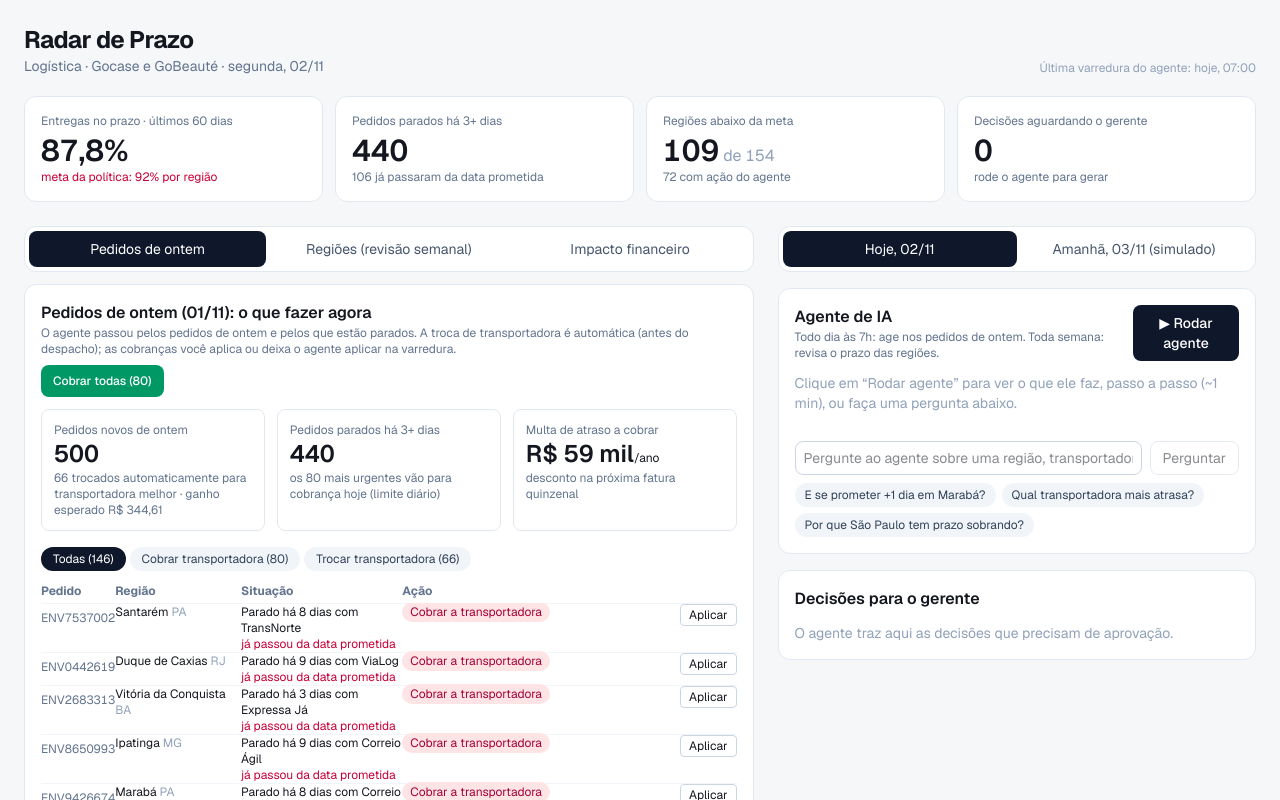
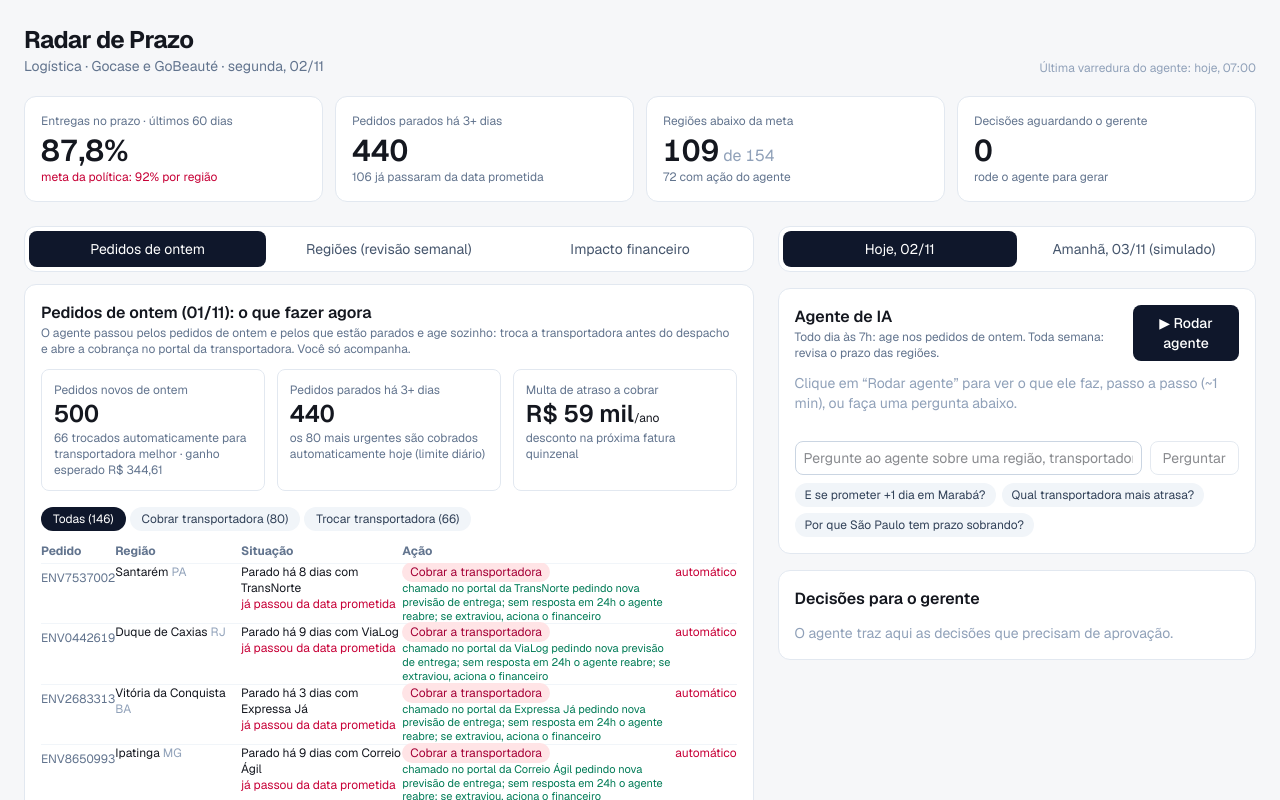
Before and after one commit to rianvilanova/gohacks-talent, a Next.js app: page / in a window 1280 px wide. Shown: the top 800 px of the page. Built offline with nearby package versions, Linux system fonts and the light colour scheme.

Commit message:
feat: cobrança das transportadoras automática na aba de pedidos
Co-Authored-By: Claude Opus 5.5 <noreply@anthropic.com>

```diff
--- a/src/app/painel.tsx
+++ b/src/app/painel.tsx
@@ -77,7 +77,6 @@ export default function Painel() {
   const [meta, setMeta] = useState(0.95);
   const [queda, setQueda] = useState(1);
   const [aba, setAba] = useState<Aba>("pedidos");
-  const [aplicados, setAplicados] = useState<Record<string, "voce" | "agente">>({});
   const [filtroPedido, setFiltroPedido] = useState<"todas" | "rotear" | "cobrar">("todas");
   const [soAcao, setSoAcao] = useState(true);
   const [aberto, setAberto] = useState<string | null>(null);
@@ -102,7 +101,7 @@ export default function Painel() {
   const [pergunta, setPergunta] = useState("");
   const fimRef = useRef<HTMLDivElement>(null);
 
-  function limpar() { setAplicados({}); setPropostas([]); setDecisoes({}); setChamados([]); setRoteados(null); setRodadas([]); setAcionamentos([]); setUso(""); }
+  function limpar() { setPropostas([]); setDecisoes({}); setChamados([]); setRoteados(null); setRodadas([]); setAcionamentos([]); setUso(""); }
   function irParaDiaSeguinte() { setOntem(propostas.filter((p) => decisoes[p.id] === "aprovada")); setDia(2); limpar(); }
   function voltarParaHoje() { setDia(1); setOntem([]); limpar(); }
 
@@ -178,12 +177,12 @@ export default function Painel() {
     const cobrar = torre.emRisco.slice(0, 80).map((e) => ({
       id: e.id, tipo: "cobrar" as const, p3: e.p3, uf: e.uf, cidade: cid(e.p3), situacao: `Parado há ${e.paradoDiasUteis} dias com ${e.t}`,
       acao: "Cobrar a transportadora", ganho: e.vencido ? "já passou da data prometida" : `vence em ${e.prometida.slice(8, 10)}/${e.prometida.slice(5, 7)}`, urgente: e.vencido,
+      conta: `chamado no portal da ${e.t} pedindo nova previsão de entrega; sem resposta em 24h o agente reabre; se extraviou, aciona o financeiro`,
     }));
     return [...cobrar, ...rota];
   }, [plano, roteados, previaRota, diaDoPedido, ONTEM, torre]);
-  const statusDe = (sg: Sugestao) => aplicados[sg.id] ?? ((sg.tipo === "cobrar" && comChamado.has(sg.id)) || (sg.tipo === "rotear" && roteados?.some((r) => r.id === sg.id)) ? "agente" : undefined);
+  const statusDe = (sg: Sugestao) => ((sg.tipo === "cobrar" && comChamado.has(sg.id)) || (sg.tipo === "rotear" && roteados?.some((r) => r.id === sg.id)) ? "agente" : undefined);
   const sugestoesVisiveis = sugestoes.filter((sg) => filtroPedido === "todas" || sg.tipo === filtroPedido);
-  const pendentes = sugestoesVisiveis.filter((sg) => sg.tipo === "cobrar" && !statusDe(sg));
   const ganhoRotasOntem = sugestoes.filter((sg) => sg.tipo === "rotear").length ? (roteados ?? previaRota.roteados).filter((r) => diaDoPedido.get(r.id) === ONTEM).reduce((a, r) => a + r.ganhoRs, 0) : 0;
 
   return (
@@ -273,12 +272,8 @@ export default function Painel() {
               <div className="flex flex-wrap items-start justify-between gap-2">
                 <div>
                   <h2 className="font-semibold">Pedidos de ontem ({ONTEM.split("-").reverse().slice(0, 2).join("/")}): o que fazer agora</h2>
-                  <p className="text-xs text-slate-500">O agente passou pelos pedidos de ontem e pelos que estão parados. A troca de transportadora é automática (antes do despacho); as cobranças você aplica ou deixa o agente aplicar na varredura.</p>
+                  <p className="text-xs text-slate-500">O agente passou pelos pedidos de ontem e pelos que estão parados e age sozinho: troca a transportadora antes do despacho e abre a cobrança no portal da transportadora. Você só acompanha.</p>
                 </div>
-                <button disabled={!pendentes.length} onClick={() => setAplicados((a) => ({ ...a, ...Object.fromEntries(pendentes.map((sg) => [sg.id, "voce" as const])) }))}
-                  className="rounded-lg bg-emerald-600 px-3 py-2 text-xs font-medium text-white disabled:opacity-40">
-                  Cobrar todas ({pendentes.length})
-                </button>
               </div>
 
               <div className="mt-3 grid gap-3 sm:grid-cols-3">
@@ -290,7 +285,7 @@ export default function Painel() {
                 <div className="rounded-lg border border-slate-200 p-3">
                   <div className="text-xs text-slate-500">Pedidos parados há 3+ dias</div>
                   <div className="num text-2xl font-semibold">{int(torre.emRisco.length)}</div>
-                  <div className="text-xs text-slate-500">os 80 mais urgentes vão para cobrança hoje (limite diário)</div>
+                  <div className="text-xs text-slate-500">os 80 mais urgentes são cobrados automaticamente hoje (limite diário)</div>
                 </div>
                 <div className="rounded-lg border border-slate-200 p-3">
                   <div className="text-xs text-slate-500">Multa de atraso a cobrar</div>
@@ -322,9 +317,8 @@ export default function Painel() {
                           <td><span className={`rounded-full px-2 py-0.5 ${sg.tipo === "rotear" ? "bg-sky-100 text-sky-800" : "bg-rose-100 text-rose-800"}`}>{sg.acao}</span>
                             {sg.conta && <div className="mt-0.5 max-w-xs text-[11px] leading-tight text-emerald-700">{sg.conta}</div>}</td>
                           <td className="text-right">
-                            {st ? <span className="text-emerald-700">✔ {st === "agente" ? "feito pelo agente" : "aplicado"}</span>
-                              : sg.tipo === "rotear" ? <span className="text-sky-700">automático</span>
-                              : <button onClick={() => setAplicados((a) => ({ ...a, [sg.id]: "voce" }))} className="rounded border border-slate-300 px-2 py-0.5 hover:bg-slate-50">Aplicar</button>}
+                            {st ? <span className="text-emerald-700">✔ feito pelo agente</span>
+                              : <span className={sg.tipo === "rotear" ? "text-sky-700" : "text-rose-700"}>automático</span>}
                           </td>
                         </tr>
                       );
```
Also changed, not shown: 1 other file (tests, documents, lock files or other folders).
